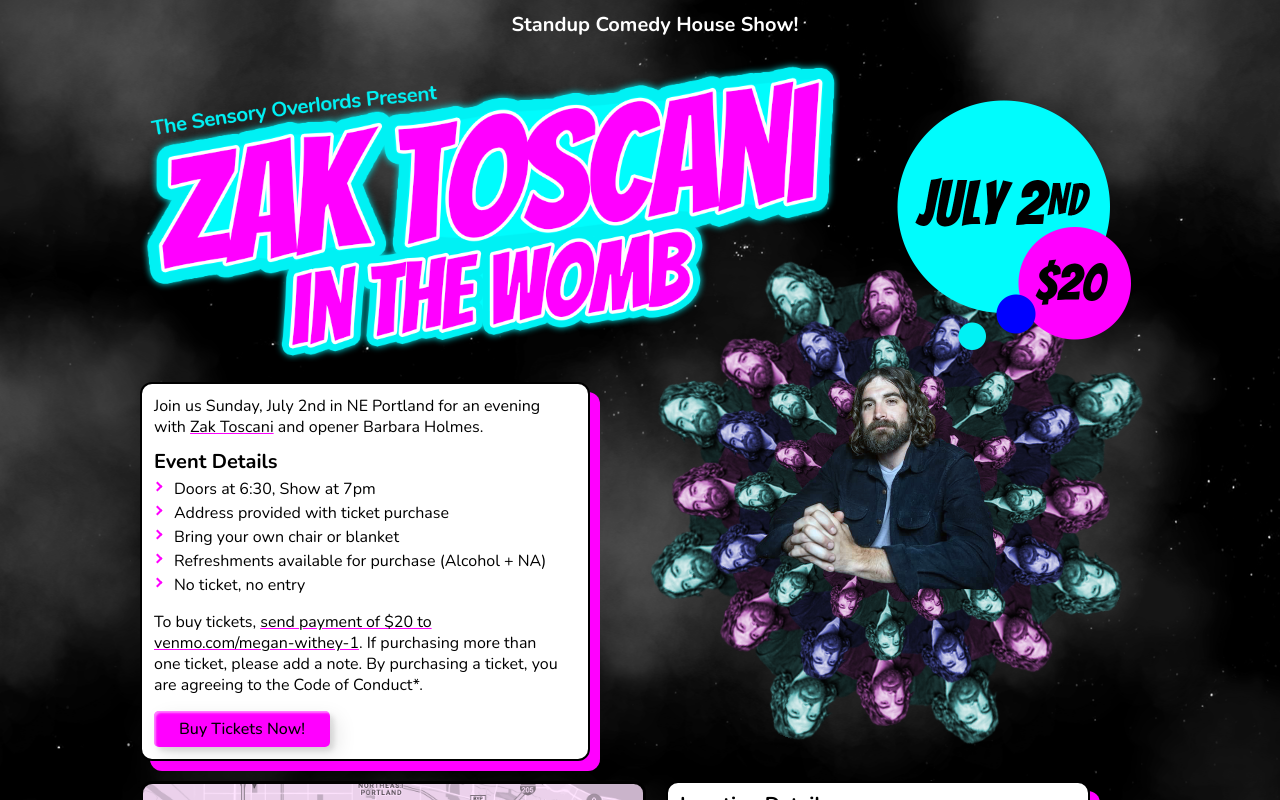
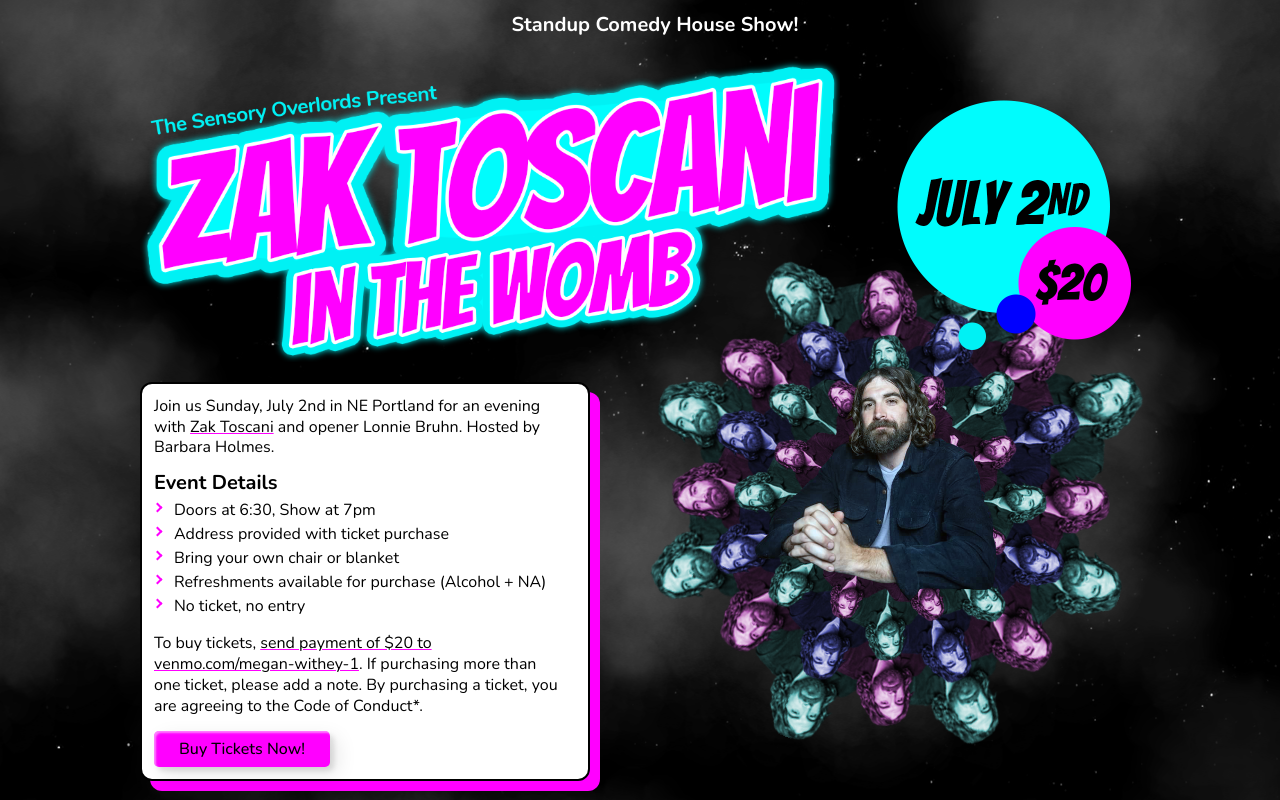
Before and after one commit to hkolsen/zak-in-the-womb, a React (Create React App) app: page / in a window 1280 px wide. Shown: the top 800 px of the page. Built offline with nearby package versions, Linux system fonts and the light colour scheme.

Commit message:
Add opener

```diff
--- a/src/App.tsx
+++ b/src/App.tsx
@@ -22,7 +22,7 @@ function App() {
         <ContentWrapper reverse={false}>
         <EventInfo>
         <MobilePriceImg src={Price} />
-          <p>Join us Sunday, July 2nd in NE Portland for an evening with <a href="https://www.instagram.com/zaktoscani/" target="_blank" rel="noreferrer">Zak Toscani</a> and opener Barbara Holmes.</p>
+          <p>Join us Sunday, July 2nd in NE Portland for an evening with <a href="https://www.instagram.com/zaktoscani/" target="_blank" rel="noreferrer">Zak Toscani</a> and opener Lonnie Bruhn. Hosted by Barbara Holmes.</p>
           <h3>Event Details</h3>
           <ul>
             <li>Doors at 6:30, Show at 7pm</li>
```
